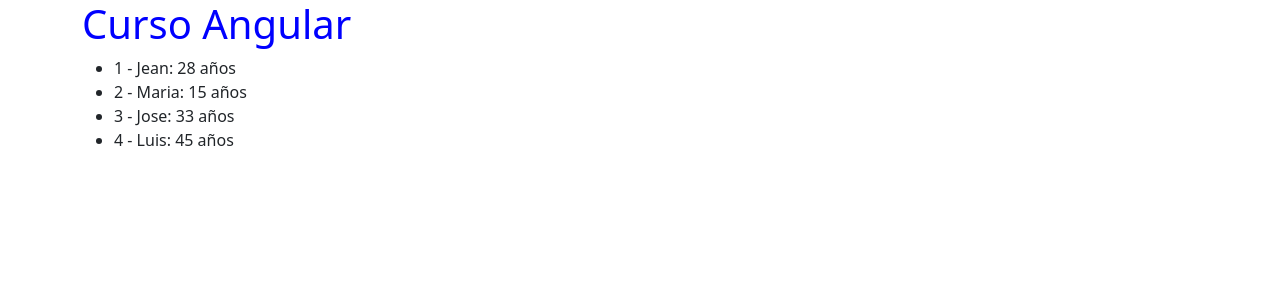
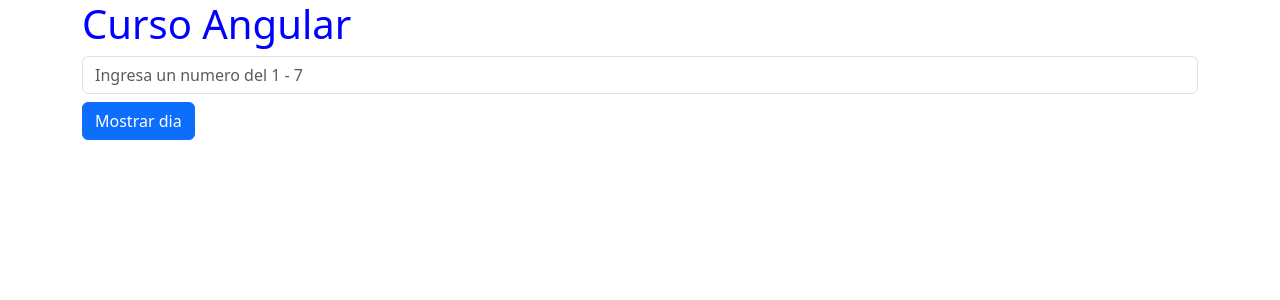
Before and after one commit to jeancarlogm94/angular-coders-free, an Angular app in the folder curso_angular/: page / in a window 1280 px wide. Shown: the top 300 px of the page. Built offline with nearby package versions, Linux system fonts and the light colour scheme.

Commit message:
directiva ngSwitch

```diff
--- a/curso_angular/src/app/app.component.html
+++ b/curso_angular/src/app/app.component.html
@@ -1,4 +1,4 @@
 <div class="container">
   <h1>Curso Angular</h1>
-  <app-bucles></app-bucles>
+  <app-switch></app-switch>
 </div>
--- a/curso_angular/src/app/app.module.ts
+++ b/curso_angular/src/app/app.module.ts
@@ -7,9 +7,10 @@ import { BotonesComponent } from './botones/botones.component';
 import { ImagenesComponent } from './imagenes/imagenes.component';
 import { FormularioComponent } from './formulario/formulario.component';
 import { BuclesComponent } from './bucles/bucles.component';
+import { SwitchComponent } from './switch/switch.component';
 
 @NgModule({
-  declarations: [AppComponent, ContadorComponent, BotonesComponent, ImagenesComponent, FormularioComponent, BuclesComponent],
+  declarations: [AppComponent, ContadorComponent, BotonesComponent, ImagenesComponent, FormularioComponent, BuclesComponent, SwitchComponent],
   imports: [BrowserModule],
   providers: [],
   bootstrap: [AppComponent],
--- /dev/null
+++ b/curso_angular/src/app/switch/switch.component.html
@@ -0,0 +1,20 @@
+<input
+  type="text"
+  class="form-control"
+  placeholder="Ingresa un numero del 1 - 7"
+  #newDay
+/>
+<button class="btn btn-primary my-2" (click)="day = newDay.value">
+  Mostrar dia
+</button>
+
+<div [ngSwitch]="day" *ngIf="day">
+  <h4 *ngSwitchCase="'1'">Lunes</h4>
+  <h4 *ngSwitchCase="'2'">Martes</h4>
+  <h4 *ngSwitchCase="'3'">Miercoles</h4>
+  <h4 *ngSwitchCase="'4'">Jueves</h4>
+  <h4 *ngSwitchCase="'5'">Viernes</h4>
+  <h4 *ngSwitchCase="'6'">Sabado</h4>
+  <h4 *ngSwitchCase="'7'">Domingo</h4>
+  <h4 *ngSwitchDefault>Valor no valido</h4>
+</div>
```
Also changed, not shown: curso_angular/src/app/switch/switch.component.ts (added, +10 -0 lines), curso_angular/src/app/switch/switch.component.css (added), 1 other file (tests, documents, lock files or other folders).
